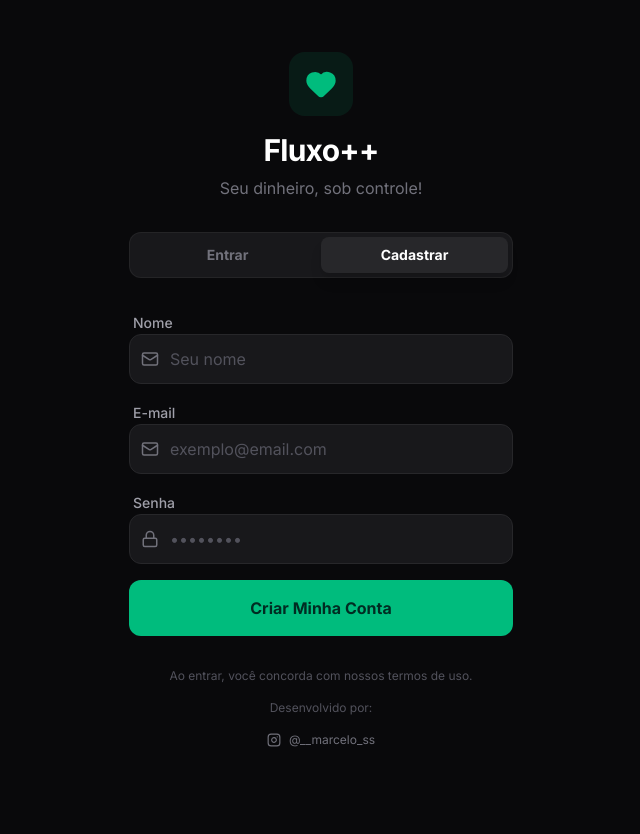
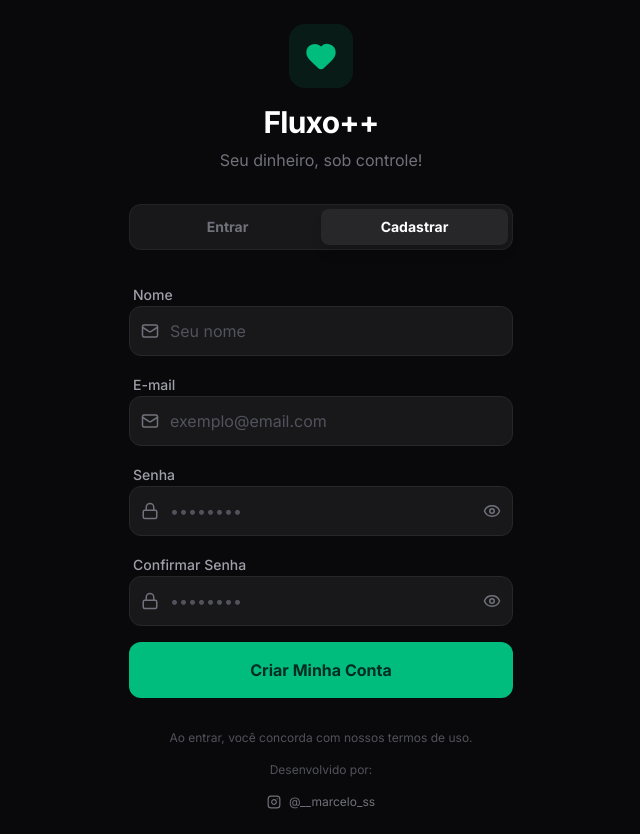
Before and after one commit to MarceloSousaSantos/fluxo-, a React (Vite) app: page /login in a window 1280 px wide. Both pictures are taken after a click on the button "Cadastrar". Shown: the whole page, without its empty margins (319-959 px from the left). Before the commit the page ends 800 px from the top, so only its background shows below. Built offline with nearby package versions, Linux system fonts and the light colour scheme; no server answers.

Commit message:
feat: adiciona visualizacao de senha e confirmacao de senha na tela de login/cadastro

```diff
--- a/src/pages/LoginPage.tsx
+++ b/src/pages/LoginPage.tsx
@@ -1,7 +1,7 @@
 import React, { useState } from 'react';
 import { useAuth } from '../hooks/useAuth';
 import { useNavigate } from 'react-router-dom';
-import { Heart, Mail, Lock, Loader2, Instagram } from 'lucide-react';
+import { Heart, Mail, Lock, Loader2, Instagram, Eye, EyeOff } from 'lucide-react';
 import { cn } from '../lib/utils';
 
 export function LoginPage() {
@@ -9,12 +9,19 @@ export function LoginPage() {
   const [name, setName] = useState('');
   const [email, setEmail] = useState('');
   const [password, setPassword] = useState('');
+  const [confirmPassword, setConfirmPassword] = useState('');
+  const [showPassword, setShowPassword] = useState(false);
+  const [showConfirmPassword, setShowConfirmPassword] = useState(false);
   const [loading, setLoading] = useState(false);
   const { login, register } = useAuth();
   const navigate = useNavigate();
 
   const handleSubmit = async (e: React.FormEvent) => {
     e.preventDefault();
+    if (!isLogin && password !== confirmPassword) {
+      alert('As senhas não coincidem.');
+      return;
+    }
     setLoading(true);
     try {
       if (isLogin) {
@@ -101,15 +108,48 @@ export function LoginPage() {
             <div className="relative">
               <Lock className="absolute left-3 top-1/2 -translate-y-1/2 text-zinc-500" size={18} />
               <input
-                type="password"
+                type={showPassword ? 'text' : 'password'}
                 required
                 value={password}
                 onChange={(e) => setPassword(e.target.value)}
-                className="w-full bg-zinc-900 border border-zinc-800 rounded-xl py-3 pl-10 pr-4 text-white placeholder-zinc-600 focus:outline-none focus:ring-2 focus:ring-emerald-500/50 transition-all"
+                className="w-full bg-zinc-900 border border-zinc-800 rounded-xl py-3 pl-10 pr-10 text-white placeholder-zinc-600 focus:outline-none focus:ring-2 focus:ring-emerald-500/50 transition-all"
                 placeholder="••••••••"
               />
+              <button
+                type="button"
+                onClick={() => setShowPassword((v) => !v)}
+                className="absolute right-3 top-1/2 -translate-y-1/2 text-zinc-500 hover:text-zinc-300 transition-colors"
+                tabIndex={-1}
+              >
+                {showPassword ? <EyeOff size={18} /> : <Eye size={18} />}
+              </button>
             </div>
           </div>
+
+          {!isLogin && (
+            <div className="space-y-2 animate-in fade-in slide-in-from-top-2 duration-300">
+              <label className="text-sm font-medium text-zinc-400 ml-1">Confirmar Senha</label>
+              <div className="relative">
+                <Lock className="absolute left-3 top-1/2 -translate-y-1/2 text-zinc-500" size={18} />
+                <input
+                  type={showConfirmPassword ? 'text' : 'password'}
+                  required
+                  value={confirmPassword}
+                  onChange={(e) => setConfirmPassword(e.target.value)}
+                  className="w-full bg-zinc-900 border border-zinc-800 rounded-xl py-3 pl-10 pr-10 text-white placeholder-zinc-600 focus:outline-none focus:ring-2 focus:ring-emerald-500/50 transition-all"
+                  placeholder="••••••••"
+                />
+                <button
+                  type="button"
+                  onClick={() => setShowConfirmPassword((v) => !v)}
+                  className="absolute right-3 top-1/2 -translate-y-1/2 text-zinc-500 hover:text-zinc-300 transition-colors"
+                  tabIndex={-1}
+                >
+                  {showConfirmPassword ? <EyeOff size={18} /> : <Eye size={18} />}
+                </button>
+              </div>
+            </div>
+          )}
 
           <button
             type="submit"
```
